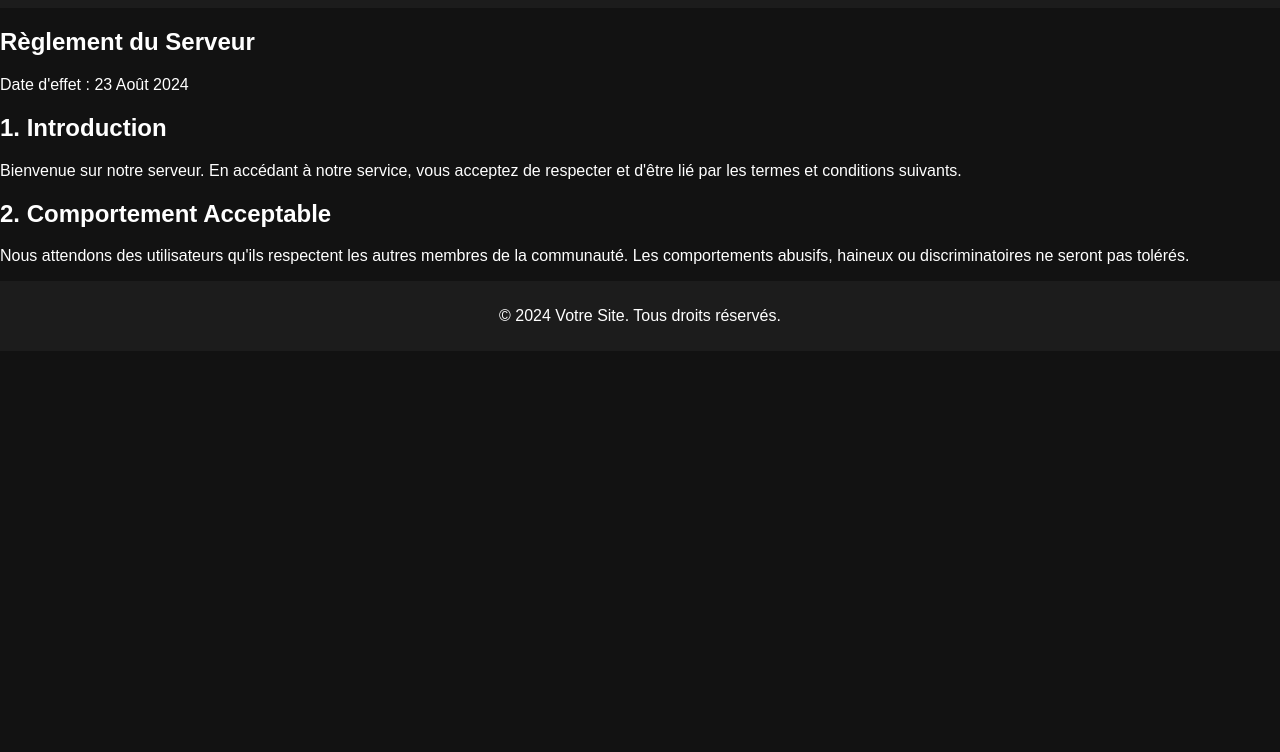
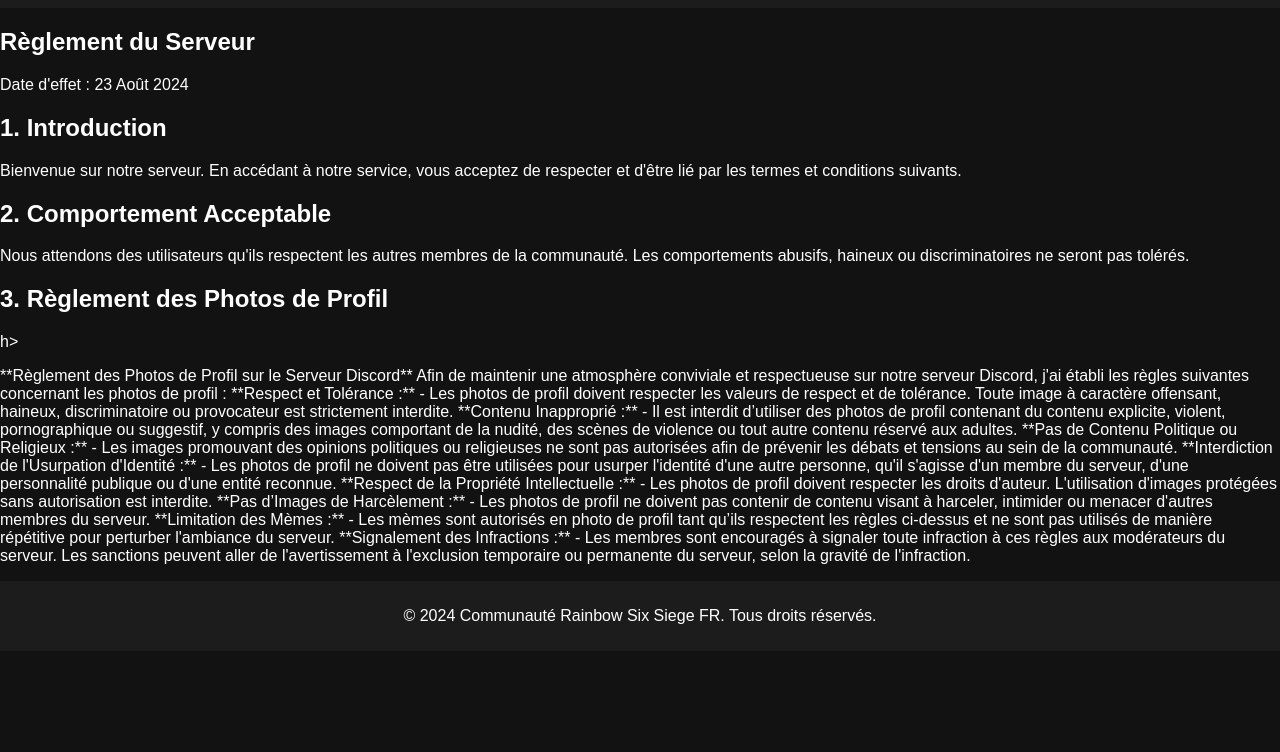
Before and after one commit to TokyoOnAcid/Rainbow-Six-FR, a plain HTML site: page reglement.html in a window 1280 px wide. Shown: the part 48-800 px from the top of the page. Drawn offline with Linux system fonts and the light colour scheme.

Commit message:
reglement.html

```diff
--- a/reglement.html
+++ b/reglement.html
@@ -3,7 +3,7 @@
 <head>
     <meta charset="UTF-8">
     <meta name="viewport" content="width=device-width, initial-scale=1.0">
-    <title>Règlement - Votre Site</title>
+    <title>Règlement - Communauté Rainbow Six Siege FR</title>
     <link rel="stylesheet" href="styles.css"> <!-- Assurez-vous de lier votre fichier CSS -->
 </head>
 <body>
@@ -14,7 +14,6 @@
             </div>
             <ul class="nav-links">
                 <li><a href="index.html">Accueil</a></li>
-                <li><a href="reglement.html">Règlement</a></li>
                 <!-- Ajoutez d'autres liens si nécessaire -->
             </ul>
         </nav>
@@ -31,12 +30,49 @@
             <h2>2. Comportement Acceptable</h2>
             <p>Nous attendons des utilisateurs qu'ils respectent les autres membres de la communauté. Les comportements abusifs, haineux ou discriminatoires ne seront pas tolérés.</p>
 
+            <h2>3. Règlement des Photos de Profil</h2>h>
+            <p>**Règlement des Photos de Profil sur le Serveur Discord**
+
+ Afin de maintenir une atmosphère conviviale et respectueuse sur notre serveur Discord, j'ai établi les règles suivantes concernant les photos de profil :
+
+**Respect et Tolérance :**
+
+- Les photos de profil doivent respecter les valeurs de respect et de tolérance. Toute image à caractère offensant, haineux, discriminatoire ou provocateur est strictement interdite.
+
+**Contenu Inapproprié :**
+
+- Il est interdit d’utiliser des photos de profil contenant du contenu explicite, violent, pornographique ou suggestif, y compris des images comportant de la nudité, des scènes de violence ou tout autre contenu réservé aux adultes.
+
+**Pas de Contenu Politique ou Religieux :**
+
+- Les images promouvant des opinions politiques ou religieuses ne sont pas autorisées afin de prévenir les débats et tensions au sein de la communauté.
+
+**Interdiction de l'Usurpation d'Identité :**
+
+- Les photos de profil ne doivent pas être utilisées pour usurper l'identité d'une autre personne, qu'il s'agisse d'un membre du serveur, d'une personnalité publique ou d'une entité reconnue.
+
+**Respect de la Propriété Intellectuelle :**
+
+- Les photos de profil doivent respecter les droits d'auteur. L'utilisation d'images protégées sans autorisation est interdite.
+
+**Pas d’Images de Harcèlement :**
+
+- Les photos de profil ne doivent pas contenir de contenu visant à harceler, intimider ou menacer d'autres membres du serveur.
+
+**Limitation des Mèmes :**
+
+- Les mèmes sont autorisés en photo de profil tant qu’ils respectent les règles ci-dessus et ne sont pas utilisés de manière répétitive pour perturber l'ambiance du serveur.
+
+**Signalement des Infractions :**
+
+- Les membres sont encouragés à signaler toute infraction à ces règles aux modérateurs du serveur. Les sanctions peuvent aller de l'avertissement à l'exclusion temporaire ou permanente du serveur, selon la gravité de l'infraction.</p>
+
             <!-- Continuez avec les autres sections du règlement -->
         </section>
     </main>
 
     <footer>
-        <p>&copy; 2024 Votre Site. Tous droits réservés.</p>
+        <p>&copy; 2024 Communauté Rainbow Six Siege FR. Tous droits réservés.</p>
     </footer>
 </body>
 </html>
```
